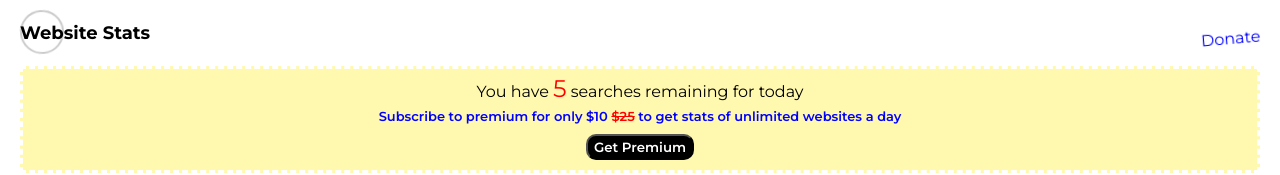
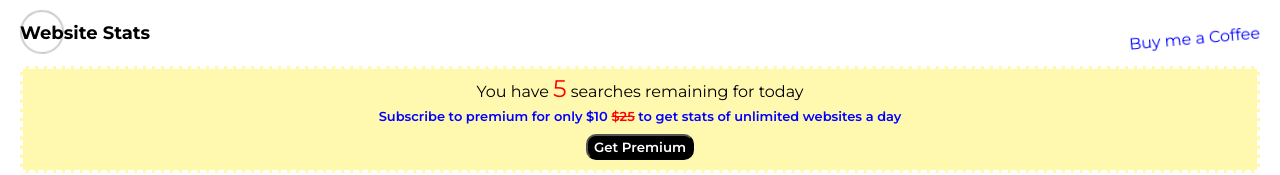
Before and after one commit to SohamKore/Website-Stats, a browser extension: page index.html in a window 1280 px wide. Shown: the top 175 px of the page. Drawn offline with Linux system fonts and the light colour scheme.

Commit message:
Update index.html

```diff
--- a/index.html
+++ b/index.html
@@ -23,7 +23,7 @@
     <div class="ring"></div>
     <div class="topRow">
         <h1>Website Stats</h1>
-       <p class="donateBtn"> Donate</p>
+       <p class="donateBtn"> Buy me a Coffee</p>
     </div>
     <div class="topBox">
     <div class="limitBox">
```
